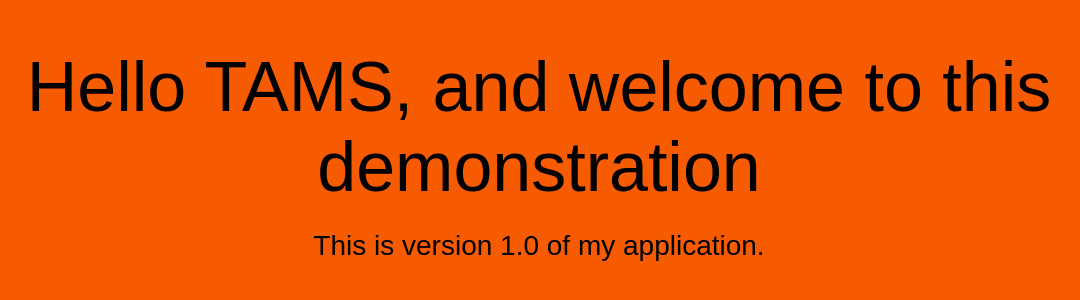
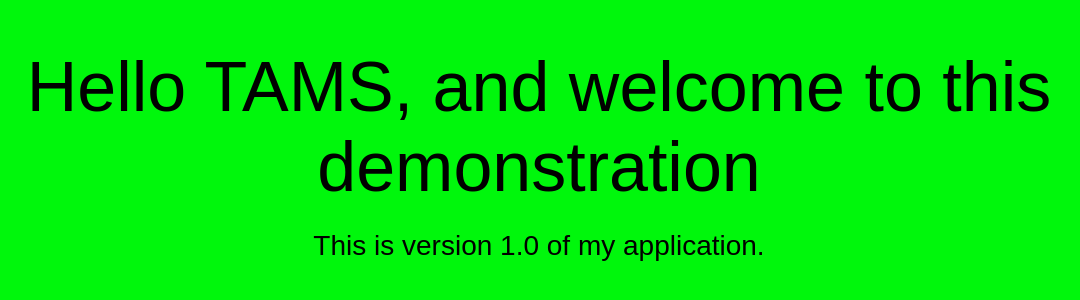
Before and after one commit to Max-Absolution/codeDeployTest, a plain HTML site: page index.html in a window 1280 px wide. Shown: the whole page, without its empty margins (101-1181 px from the left). Drawn offline with Linux system fonts and the light colour scheme.

```diff
--- a/index.html
+++ b/index.html
@@ -6,7 +6,7 @@
   <style>
     body {
       color: #000000;
-      background-color: #f75b00;
+      background-color: #00f70c;
       font-family: Arial, sans-serif;
       font-size: 14px;
     }
```
Also changed, not shown: 3 other files.
